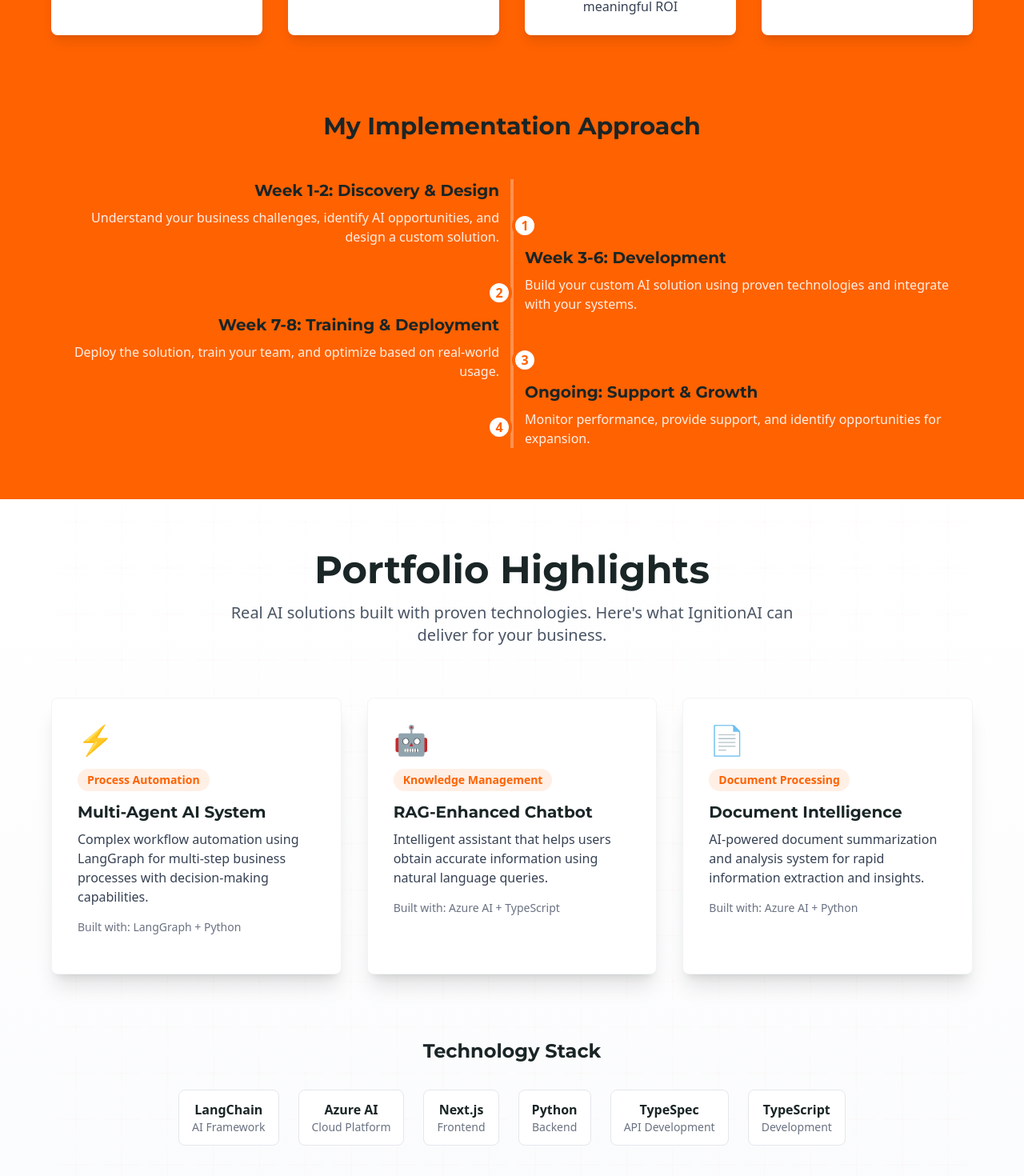
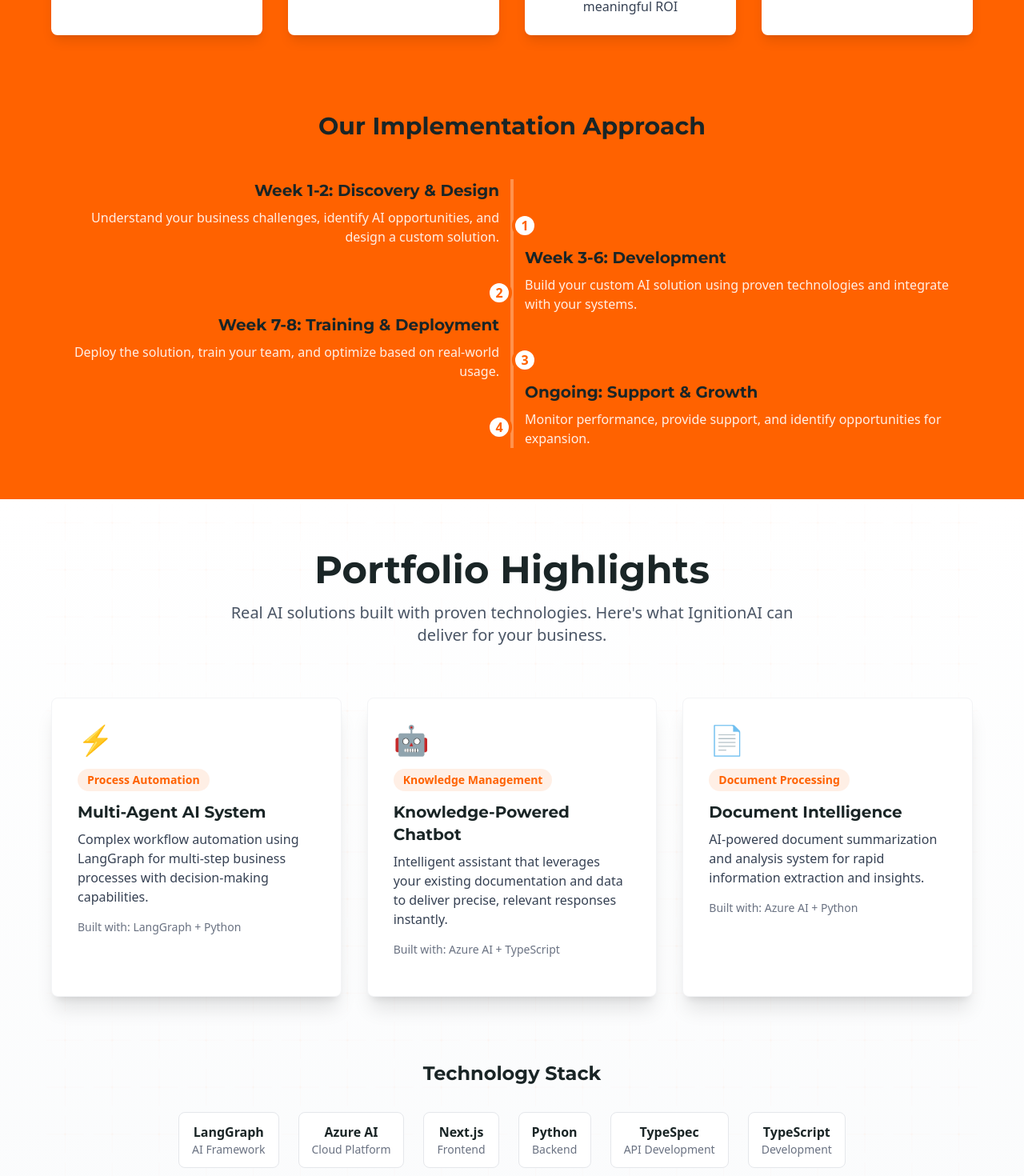
Before and after one commit to mario-guerra/ignitionai.xyz, a Next.js app: page / in a window 1280 px wide. Shown: the part 3478-4948 px from the top of the page at 80% size. Built offline with nearby package versions, Linux system fonts and the light colour scheme.

Commit message:
landing page updates

```diff
--- a/src/components/layout/ResultsSection.tsx
+++ b/src/components/layout/ResultsSection.tsx
@@ -61,7 +61,7 @@ const ResultsSection = () => {
 
         {/* Implementation Approach */}
         <div className="mt-24">
-          <h3 className="text-2xl md:text-3xl font-bold mb-12 text-center">My Implementation Approach</h3>
+          <h3 className="text-2xl md:text-3xl font-bold mb-12 text-center">Our Implementation Approach</h3>
 
           <div className="relative">
             {/* Timeline Line */}
--- a/src/components/layout/TestimonialsSection.tsx
+++ b/src/components/layout/TestimonialsSection.tsx
@@ -13,8 +13,8 @@ const PortfolioShowcase = () => {
       icon: "⚡"
     },
     {
-      title: "RAG-Enhanced Chatbot",
-      description: "Intelligent assistant that helps users obtain accurate information using natural language queries.",
+      title: "Knowledge-Powered Chatbot",
+      description: "Intelligent assistant that leverages your existing documentation and data to deliver precise, relevant responses instantly.",
       technology: "Azure AI + TypeScript",
       scenario: "Knowledge Management",
       icon: "🤖"
@@ -29,7 +29,7 @@ const PortfolioShowcase = () => {
   ];
 
   const technologies = [
-    { name: "LangChain", category: "AI Framework" },
+    { name: "LangGraph", category: "AI Framework" },
     { name: "Azure AI", category: "Cloud Platform" },
     { name: "Next.js", category: "Frontend" },
     { name: "Python", category: "Backend" },
```
